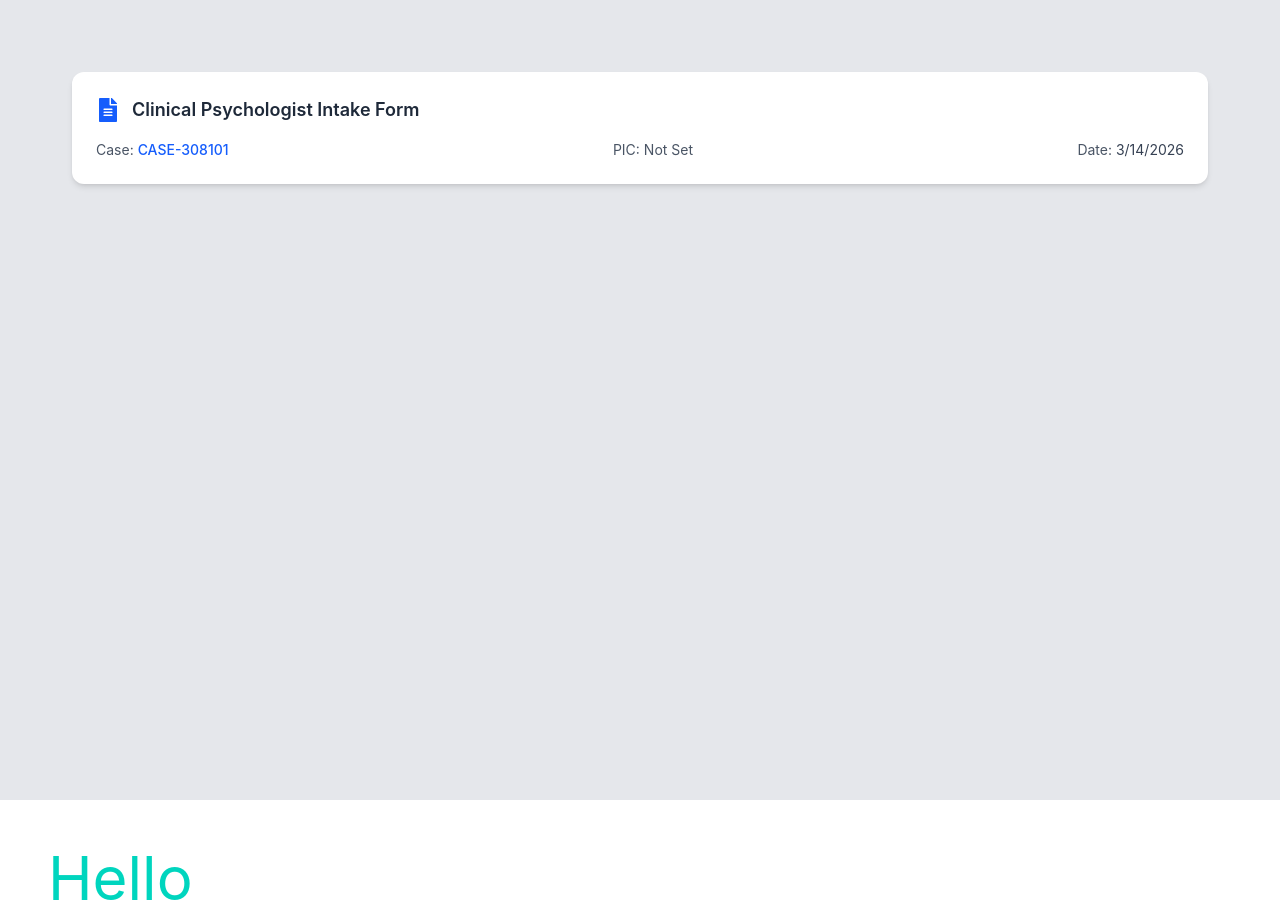
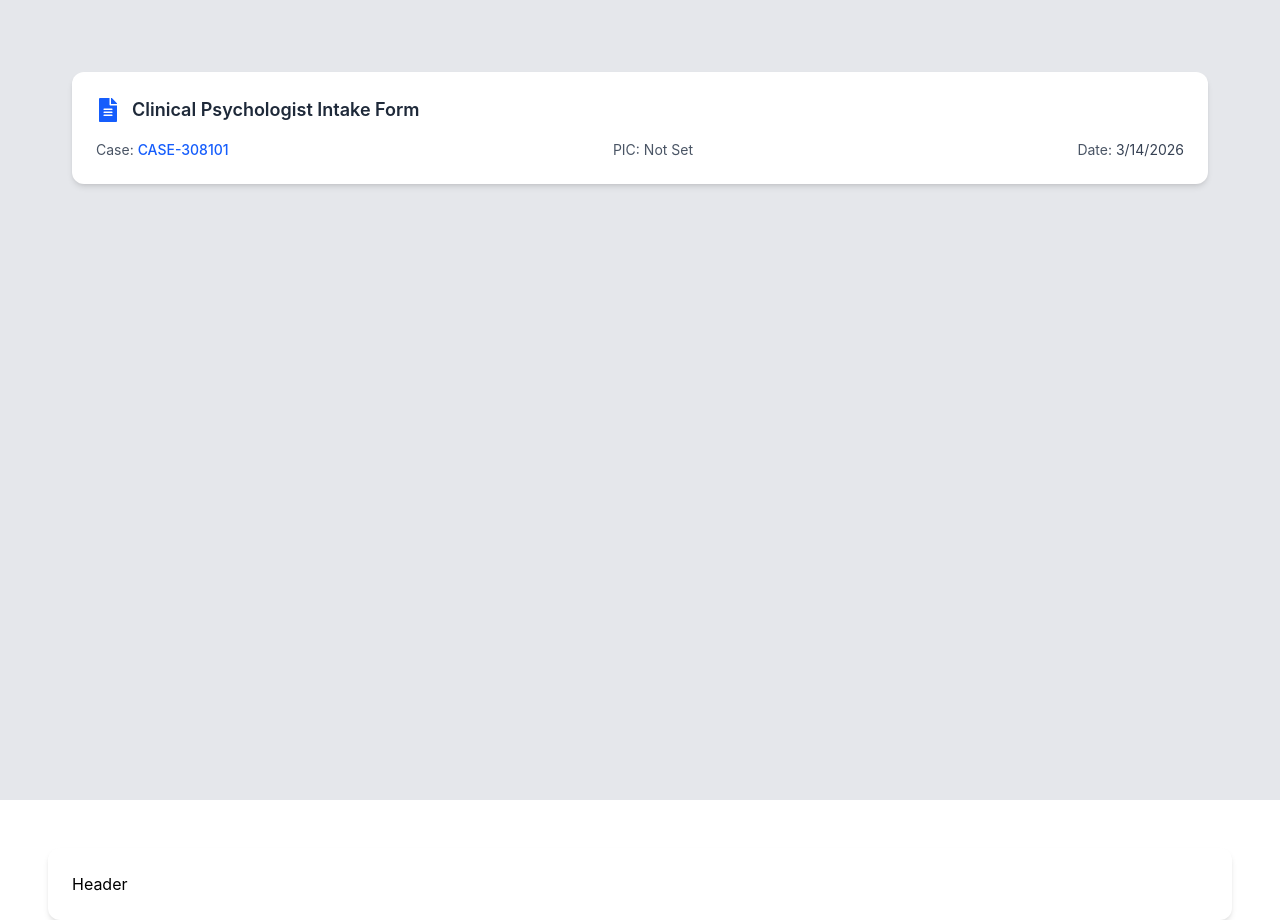
Before and after one commit to smileywrld/react-form, a React (Vite) app: page / in a window 1280 px wide. Built offline with nearby package versions, Linux system fonts and the light colour scheme.

Commit message:
update App.jsx and Navbar.jsx

```diff
--- a/src/App.jsx
+++ b/src/App.jsx
@@ -1,11 +1,12 @@
 import "./App.css";
 import Navbar from "./components/Navbar";
+import Header from "./components/Header";
 
 function App() {
 	return (
 		<div className="bg-gray-200 m-auto h-screen p-12">
 			<Navbar />
-			<h1 className="text-6xl text-teal-400">Hello</h1>
+			<Header />
 		</div>
 	);
 }
--- /dev/null
+++ b/src/components/Header.jsx
@@ -0,0 +1,7 @@
+import React from "react";
+
+const Header = () => {
+	return <div className="bg-white rounded-xl shadow-md p-6">Header</div>;
+};
+
+export default Header;
```
